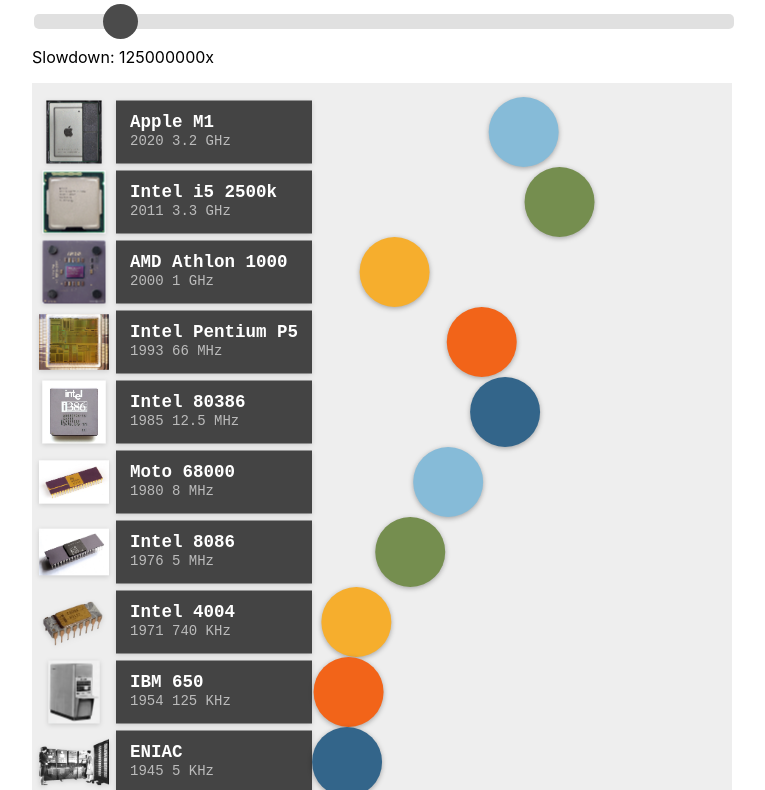
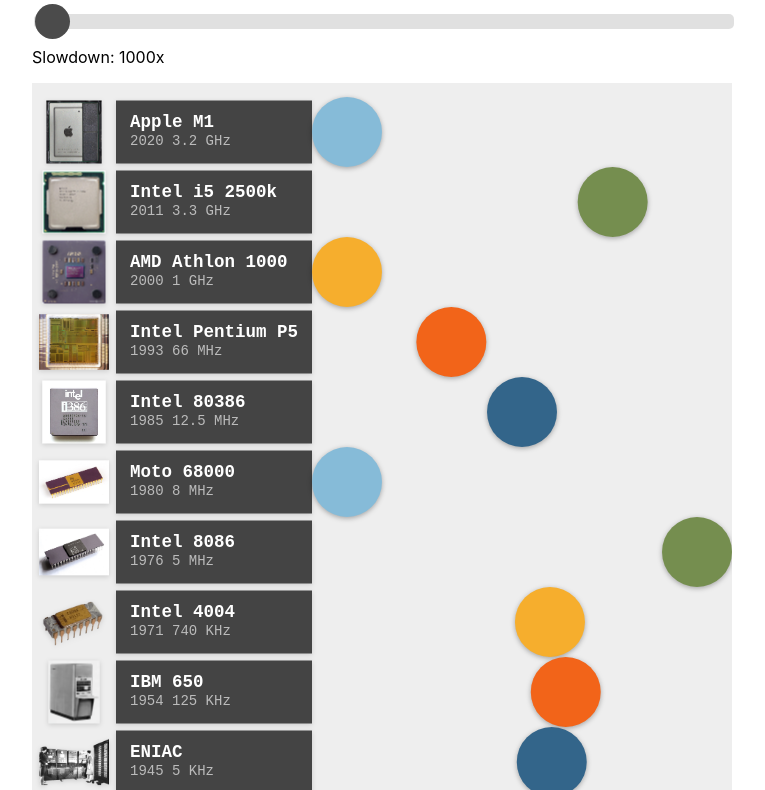
Before and after one commit to bddicken/cpus, a plain HTML site: page index.html in a window 1280 px wide. Shown: the part 141-931 px from the top of the page, without its empty margins (258-1023 px from the left). Drawn offline with Linux system fonts and the light colour scheme.

Commit message:
fix values, correct slowdown

```diff
--- a/data.js
+++ b/data.js
@@ -5,7 +5,7 @@ const CPUs = [
     clockSpeed: '3.2 GHz',
     url: 'https://en.wikipedia.org/wiki/List_of_AMD_Athlon_processors',
     image: './m1.png',
-    hz: 32000000000,
+    hz: 3200000000,
     class: 'm1',
   },
   {
@@ -14,7 +14,7 @@ const CPUs = [
     clockSpeed: '3.3 GHz',
     url: 'https://en.wikipedia.org/wiki/List_of_Intel_Core_processors',
     image: './i52500k.png',
-    hz: 33000000000,
+    hz: 3300000000,
     class: 'inteli5',
   },
   {
--- a/index.html
+++ b/index.html
@@ -69,7 +69,7 @@
     <h1>CPUs</h1>
     <br/>
     <div class="slidecontainer">
-      <input type="range" min="13" max="4731" value="500" step="1" class="slider" id="slowdown">
+      <input type="range" min="7" max="2000" value="10" step="1" class="slider" id="slowdown">
       <p>Slowdown: <span id="slideOut"></span>x</p>
     </div>
     <div id="cpus" style="max-width: 700px;"></div>
@@ -153,9 +153,10 @@ var slider = document.getElementById("slowdown");
 var slideOut = document.getElementById("slideOut");
 slideOut.innerHTML = slider.value;
 function updateSpeed() {
-  const mul = Math.pow(slider.value, 3);
-  lv.timeline.timeScale(1/(mul/scale));
-  slideOut.innerHTML = mul;
+  const sv = Math.pow(slider.value, 3);
+  const mul = 1000000 / sv;
+  lv.timeline.timeScale(mul);
+  slideOut.innerHTML = Math.floor(scale / mul);
 }
 slider.oninput = updateSpeed;
 
```
